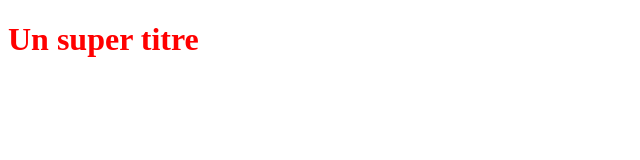
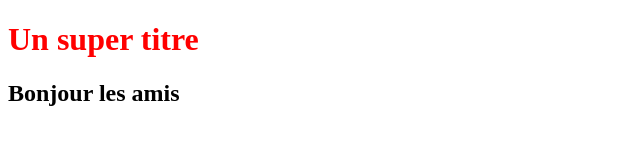
Before and after one commit to EzaK05/OpenclassroomsProject, a plain HTML site: page index.html in a window 1280 px wide. Shown: the whole page, without its empty margins (0-640 px from the left). Drawn offline with Linux system fonts and the light colour scheme.

Commit message:
Ajout du fichier html modifié par l'intégration de la balise h2

```diff
--- a/index.html
+++ b/index.html
@@ -6,5 +6,6 @@
 </head>
 <body>
    <h1>Un super titre</h1>
+   <h2>Bonjour les amis</h2>
 </body>
 </html>
```
